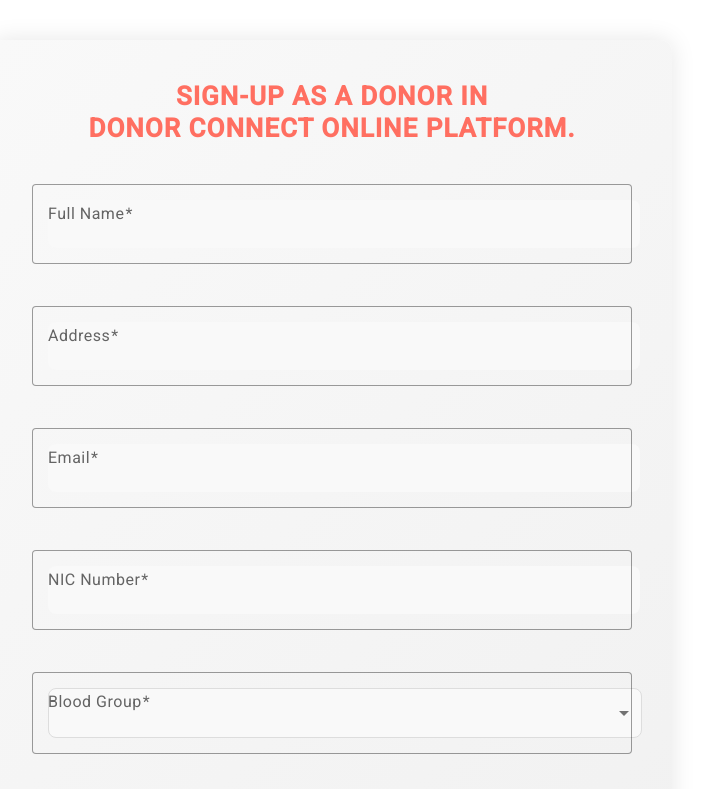
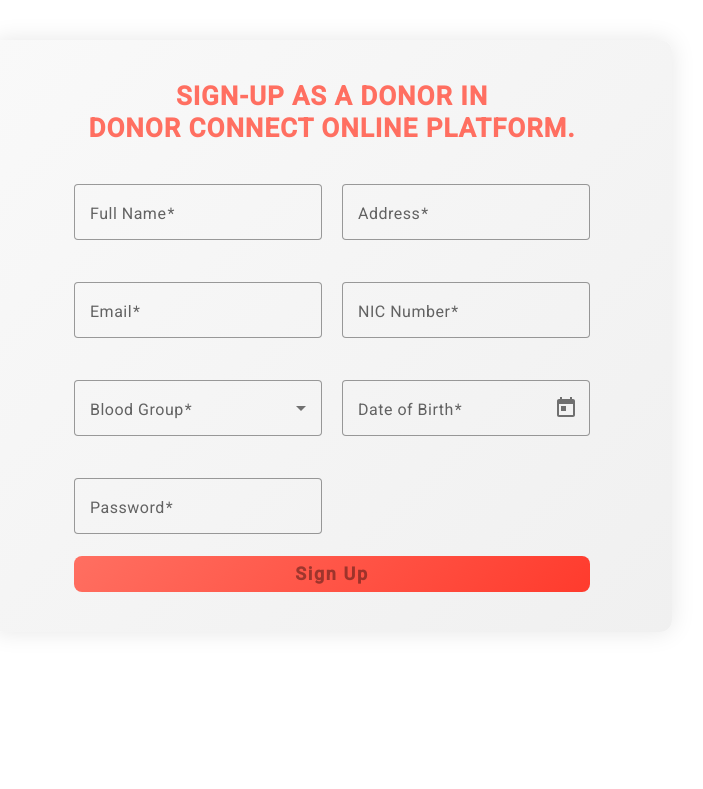
Before and after one commit to Rahal1999/Blood-Donor, an Angular app: page /donor-signup in a window 1280 px wide. Shown: the top 789 px of the page, without its empty margins (308-1011 px from the left). Built offline with nearby package versions, Linux system fonts and the light colour scheme.

Commit message:
devin-validation

```diff
--- a/src/app/pages/available-camps/confirm-appointment-dialog/confirm-appointment-dialog.component.ts
+++ b/src/app/pages/available-camps/confirm-appointment-dialog/confirm-appointment-dialog.component.ts
@@ -35,7 +35,7 @@ export class ConfirmAppointmentDialogComponent {
 			};
 
 			const newOrganizerNotification = {
-				message: `🧾 ${camp.location} has been booked by the donor - ${loggedUser.fullName}`,
+				message: `Your Donation camp at 🧾 ${camp.location} has been booked by the donor - ${loggedUser.fullName}`,
 				time: now.toLocaleTimeString([], { hour: '2-digit', minute: '2-digit' }),
 				date: now.toISOString().split('T')[0],
 				user: camp.user,
--- a/src/app/pages/donor-signup/donor-signup.component.css
+++ b/src/app/pages/donor-signup/donor-signup.component.css
@@ -11,9 +11,7 @@
 	transition: transform 0.3s ease-in-out;
   }
 
-  .signup-container:hover {
-	transform: scale(1.02);
-  }
+
 
   .signup-container h2 {
 	text-align: center;
@@ -25,37 +23,7 @@
 	letter-spacing: 1px;
   }
 
-  mat-form-field {
-	width: 100%;
-	margin-bottom: 20px;
-  }
 
-  mat-form-field .mat-form-field-label {
-	color: #FF6F61;
-	font-weight: 500;
-	text-transform: uppercase;
-  }
-
-  mat-form-field input,
-  mat-select {
-	border-radius: 8px;
-	padding: 12px;
-	font-size: 16px;
-	border: 1px solid #ddd;
-	background-color: #f9f9f9;
-	transition: all 0.3s ease-in-out;
-  }
-
-  mat-form-field input:focus,
-  mat-select:focus {
-	border-color: #FF6F61;
-	box-shadow: 0 0 5px rgba(255, 111, 97, 0.5);
-	transform: scale(1.02);
-  }
-
-  mat-input-element {
-	font-size: 16px;
-  }
 
   button {
 	width: 100%;
@@ -93,3 +61,18 @@
 	  font-size: 16px;
 	}
   }
+
+  .form-fields {
+	width: 100%;
+	display: flex;
+	flex-direction: column;
+	align-items: center;
+  }
+
+  .form-row {
+	display: grid;
+	grid-template-columns: 1fr 1fr;
+	gap: 20px;
+	width: 100%;
+	max-width: 600px;
+  }
--- a/src/app/pages/donor-signup/donor-signup.component.html
+++ b/src/app/pages/donor-signup/donor-signup.component.html
@@ -1,25 +1,45 @@
 <div class="signup-container">
 	<h2>Sign-up as a Donor in <br />Donor Connect online platform.</h2>
 
-	<form [formGroup]="donorForm" (ngSubmit)="onSubmit()">
+	<form [formGroup]="donorForm" (ngSubmit)="onSubmit()" class="form-feilds">
+		<div class="form-row">
 	  <mat-form-field appearance="outline">
 		<mat-label>Full Name</mat-label>
 		<input matInput formControlName="fullName" />
+
+		@if (donorForm.get('fullName')?.hasError('required')) {
+			<mat-error>Full Name is required!</mat-error>
+		  }
+		  @if (donorForm.get('fullName')?.hasError('minlength')) {
+			<mat-error>Minimum 3 characters required</mat-error>
+		}
 	  </mat-form-field>
 
 	  <mat-form-field appearance="outline">
 		<mat-label>Address</mat-label>
 		<input matInput formControlName="address" />
+		@if (donorForm.get('address')?.hasError('required')) {
+			<mat-error>Address is required!</mat-error>
+		}
 	  </mat-form-field>
 
 	  <mat-form-field appearance="outline">
 		<mat-label>Email</mat-label>
 		<input matInput formControlName="email" />
+		@if (donorForm.get('email')?.hasError('required')) {
+			<mat-error>Email is required!</mat-error>
+		}
+		  @if (donorForm.get('email')?.hasError('email')) {
+			<mat-error>Enter a valid email address</mat-error>
+		}
 	  </mat-form-field>
 
 	  <mat-form-field appearance="outline">
 		<mat-label>NIC Number</mat-label>
 		<input matInput formControlName="nic" />
+		@if (donorForm.get('nic')?.hasError('required')) {
+			<mat-error>NIC Number is required!</mat-error>
+		}
 	  </mat-form-field>
 
 	  <mat-form-field appearance="outline">
@@ -29,20 +49,38 @@
 			{{ group }}
 		  </mat-option>
 		</mat-select>
+		@if (donorForm.get('bloodGroup')?.hasError('required')) {
+			<mat-error>Blood Group is required!</mat-error>
+		}
 	  </mat-form-field>
 
 	  <mat-form-field appearance="outline">
 		<mat-label>Date of Birth</mat-label>
-		<input matInput type="date" formControlName="dob" />
+		<input matInput [matDatepicker]="picker" formControlName="dob" />
+		<mat-datepicker-toggle matSuffix [for]="picker"></mat-datepicker-toggle>
+		<mat-datepicker #picker></mat-datepicker>
+		@if (donorForm.get('dob')?.hasError('required')) {
+		  <mat-error>Date of Birth is required!</mat-error>
+		}
 	  </mat-form-field>
+
 
 	  <mat-form-field appearance="outline">
 		<mat-label>Password</mat-label>
 		<input matInput type="password" formControlName="password" />
+		@if (donorForm.get('password')?.hasError('required')) {
+			<mat-error>Password is required!</mat-error>
+		}
+		  @if (donorForm.get('password')?.hasError('minlength')) {
+			<mat-error>Password must be at least 6 characters</mat-error>
+		}
 	  </mat-form-field>
+
+		</div>
 
 	  <button mat-raised-button color="primary" type="submit" [disabled]="donorForm.invalid">
 		Sign Up
 	  </button>
+
 	</form>
 </div>
--- a/src/app/pages/donor-signup/donor-signup.component.ts
+++ b/src/app/pages/donor-signup/donor-signup.component.ts
@@ -7,11 +7,13 @@ import { MatFormFieldModule } from '@angular/material/form-field';
 import { MatButtonModule } from '@angular/material/button';
 import { MatSelectModule } from '@angular/material/select';
 import { CommonModule } from '@angular/common';
+import { MatDatepickerModule } from '@angular/material/datepicker';
+import { MatNativeDateModule } from '@angular/material/core';
 
 @Component({
   selector: 'app-donor-signup',
   standalone: true,
-  imports: [ CommonModule, FormsModule, ReactiveFormsModule, MatFormFieldModule, MatInputModule, MatButtonModule, MatSelectModule],
+  imports: [ CommonModule, FormsModule, ReactiveFormsModule, MatFormFieldModule, MatInputModule, MatButtonModule, MatSelectModule,MatDatepickerModule,MatNativeDateModule],
   templateUrl: './donor-signup.component.html',
   styleUrl: './donor-signup.component.css',
 })
@@ -23,14 +25,21 @@ export class DonorSignupComponent implements OnInit {
 
   ngOnInit() {
     this.donorForm = new FormGroup({
-      fullName: new FormControl('', Validators.required),
-      address: new FormControl('', Validators.required),
-      email: new FormControl('', [Validators.required, Validators.email]),
-      nic: new FormControl('', Validators.required),
-      bloodGroup: new FormControl('', Validators.required),
-      dob: new FormControl('', Validators.required),
-      password: new FormControl('', Validators.required),
-    });
+		fullName: new FormControl('', [Validators.required, Validators.minLength(3)]),
+		address: new FormControl('', Validators.required),
+		email: new FormControl('', [Validators.required, Validators.email]),
+		nic: new FormControl('', [
+		  Validators.required,
+		  Validators.pattern(/^[0-9]{9}[vVxX]$|^[0-9]{12}$/) // supports old & new NIC formats
+		]),
+		bloodGroup: new FormControl('', Validators.required),
+		dob: new FormControl('', Validators.required),
+		password: new FormControl('', [
+		  Validators.required,
+		  Validators.minLength(6)
+		]),
+	  });
+
 
     this.donorForm.get('bloodGroup')?.valueChanges.subscribe(val => {
       console.log('Selected blood group:', val);
--- a/src/app/pages/home/donation-criteria-dialog/donation-criteria-dialog.component.css
+++ b/src/app/pages/home/donation-criteria-dialog/donation-criteria-dialog.component.css
@@ -52,10 +52,15 @@ button:last-of-type:hover {
 
 .section-div {
 	display: flex;
-	justify-content: space-between;
-	gap: 12px;
-	margin-bottom: 20px;
-}
+	flex-wrap: wrap;
+	gap: 16px;
+  }
+
+  .section-div mat-form-field {
+	flex: 1 1 45%; /* 2 fields per row with space */
+	min-width: 300px;
+  }
+
 
 .button-group {
 	display: flex;
--- a/src/app/pages/organizer-signup/organizer-signup.component.css
+++ b/src/app/pages/organizer-signup/organizer-signup.component.css
@@ -11,9 +11,6 @@
 	transition: transform 0.3s ease-in-out;
   }
 
-  .signup-container:hover {
-	transform: scale(1.02);
-  }
 
   .signup-container h2 {
 	text-align: center;
@@ -23,38 +20,6 @@
 	color: #4A90E2;
 	text-transform: uppercase;
 	letter-spacing: 1px;
-  }
-
-  mat-form-field {
-	width: 100%;
-	margin-bottom: 20px;
-  }
-
-  mat-form-field .mat-form-field-label {
-	color: #4A90E2;
-	font-weight: 500;
-	text-transform: uppercase;
-  }
-
-  mat-form-field input,
-  mat-select {
-	border-radius: 8px;
-	padding: 12px;
-	font-size: 16px;
-	border: 1px solid #ddd;
-	background-color: #f9f9f9;
-	transition: all 0.3s ease-in-out;
-  }
-
-  mat-form-field input:focus,
-  mat-select:focus {
-	border-color: #4A90E2;
-	box-shadow: 0 0 5px rgba(74, 144, 226, 0.5);
-	transform: scale(1.02);
-  }
-
-  mat-input-element {
-	font-size: 16px;
   }
 
   button {
@@ -93,3 +58,23 @@
 	  font-size: 16px;
 	}
   }
+
+  .form-fields {
+	width: 100%;
+	display: flex;
+	flex-direction: column;
+	align-items: center;
+  }
+
+  .form-row {
+	display: grid;
+	grid-template-columns: 1fr 1fr;
+	gap: 20px;
+	width: 100%;
+	max-width: 600px;
+  }
+
+  input.ng-invalid.ng-touched,
+  mat-select.ng-invalid.ng-touched {
+  border-color: #e53935 !important;
+}
--- a/src/app/pages/organizer-signup/organizer-signup.component.html
+++ b/src/app/pages/organizer-signup/organizer-signup.component.html
@@ -1,20 +1,48 @@
 <div class="signup-container">
 	<h2>Sign-up as a Donation camp Organizer<br>in DonorConnect online platform.</h2>
 
-	<form [formGroup]="organizerForm" (ngSubmit)="onSubmit()">
+	<form [formGroup]="organizerForm" (ngSubmit)="onSubmit()" class="form-feilds">
+		<div class="form-row">
+
 			<mat-form-field appearance="outline">
 				<mat-label>Full Name</mat-label>
 				<input matInput formControlName="fullName" />
+
+				@if (organizerForm.get('fullName')?.hasError('required')) {
+				  <mat-error>Full Name is required!</mat-error>
+				}
+
+				@if (organizerForm.get('fullName')?.hasError('minlength')) {
+				  <mat-error>Minimum 3 characters required</mat-error>
+				}
 			</mat-form-field>
 
 			<mat-form-field appearance="outline">
 				<mat-label>Contact Number</mat-label>
 				<input matInput formControlName="contactNumber" />
+
+				<!-- Show error if Contact Number is invalid -->
+				@if (organizerForm.get('contactNumber')?.hasError('required')) {
+				  <mat-error>Contact number is required!</mat-error>
+				}
+
+				@if (organizerForm.get('contactNumber')?.hasError('pattern')) {
+				  <mat-error>Enter a valid 10-digit mobile number</mat-error>
+				}
 			</mat-form-field>
+
 
 			<mat-form-field appearance="outline">
 				<mat-label>Email Address</mat-label>
 				<input matInput formControlName="email" />
+
+				@if (organizerForm.get('email')?.hasError('email') && !organizerForm.get('email')?.hasError('required')) {
+				  <mat-error>Please enter a valid email address</mat-error>
+				}
+
+				@if (organizerForm.get('email')?.hasError('required')) {
+				  <mat-error>Email is required!</mat-error>
+				}
 			</mat-form-field>
 
 			<mat-form-field appearance="outline">
@@ -30,8 +58,17 @@
 			<mat-form-field appearance="outline">
 				<mat-label>Password</mat-label>
 				<input matInput type="password" formControlName="password" />
+
+				@if (organizerForm.get('password')?.hasError('required')) {
+				  <mat-error>Password is required!</mat-error>
+				}
+
+				@if (organizerForm.get('password')?.hasError('minlength')) {
+				  <mat-error>Minimum 6 characters required</mat-error>
+				}
 			</mat-form-field>
 
+		</div>
 	  <button mat-raised-button color="warn" type="submit" [disabled]="organizerForm.invalid">
 		Sign Up
 	  </button>
--- a/src/app/pages/organizer-signup/organizer-signup.component.ts
+++ b/src/app/pages/organizer-signup/organizer-signup.component.ts
@@ -14,14 +14,22 @@ import { MatInputModule } from '@angular/material/input';
   styleUrl: './organizer-signup.component.css'
 })
 export class OrganizerSignupComponent {
-  organizerForm = new FormGroup({
-    fullName: new FormControl('', Validators.required),
-    contactNumber: new FormControl('', Validators.required),
-    email: new FormControl('', [Validators.required, Validators.email]),
-    district: new FormControl('', Validators.required),
-    city: new FormControl('', Validators.required),
-    password: new FormControl('', Validators.required),
-  });
+	organizerForm = new FormGroup({
+		fullName: new FormControl('', [Validators.required, Validators.minLength(3)]),
+		contactNumber: new FormControl('', [
+		  Validators.required,
+		  Validators.pattern(/^\d{10}$/) // 10-digit phone number validation
+		]),
+		email: new FormControl('', [Validators.required, Validators.email]),
+		district: new FormControl('', Validators.required),
+		city: new FormControl('', Validators.required),
+		password: new FormControl('', [
+		  Validators.required,
+		  Validators.minLength(6)
+		])
+	});
+
+
 
   constructor(private router: Router, private snackBar: MatSnackBar) {}
 
--- a/src/app/pages/profile/profile.component.html
+++ b/src/app/pages/profile/profile.component.html
@@ -3,7 +3,7 @@
 	  <div class="header">
 		<h2>My Profile</h2>
 		<p>Welcome, {{ userName }}!</p>
-		<button class="history-btn" *ngIf="userRole === 'donor'" (click)="viewDonationHistory()">View my history 🕒</button>
+		<button class="history-btn" *ngIf="userRole === 'donor'" (click)="viewDonationHistory()">View donation history 🕒</button>
 	  </div>
 
 	  <!-- Donor View: Donation Progress -->
```
Lines whose indentation alone changed are shown as unchanged.
